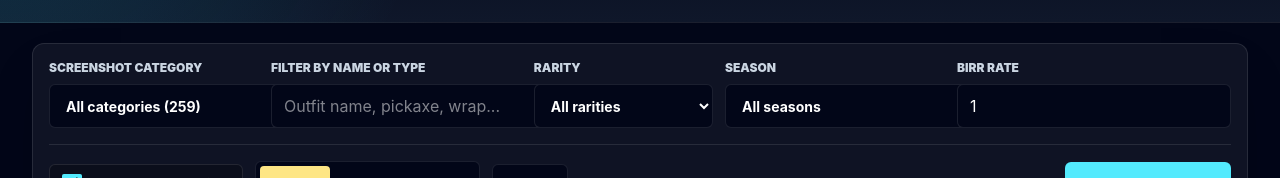
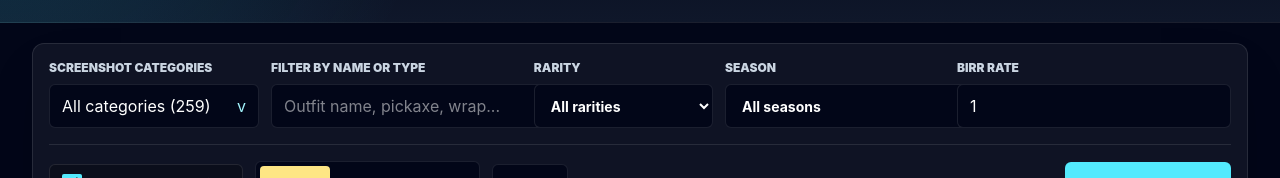
Before and after one commit to AbyssiniaQuest/fortnite-item-shop-shot, a Next.js app: page / in a window 1280 px wide. Shown: the part 182-360 px from the top of the page. Built offline with nearby package versions, Linux system fonts and the light colour scheme.

Commit message:
Add multi-select screenshot category export UI

```diff
--- a/components/ShopGenerator.tsx
+++ b/components/ShopGenerator.tsx
@@ -12,7 +12,6 @@ import {
 
 type ShopGroup = ReturnType<typeof groupShopItems>[number];
 type SplitCount = 1 | 2 | 3;
-type CategorySelection = "all" | ShopCategory;
 
 function splitGroups(groups: ShopGroup[], splitCount: SplitCount) {
   if (splitCount === 1) {
@@ -67,14 +66,20 @@ async function waitForImages(node: HTMLElement) {
         return Promise.resolve();
       }
 
+      const timeout = new Promise<void>((resolve) => {
+        window.setTimeout(resolve, 12000);
+      });
+
       if (typeof image.decode === "function") {
-        return image.decode().catch(() => undefined);
+        return Promise.race([image.decode().catch(() => undefined), timeout]);
       }
 
-      return new Promise<void>((resolve) => {
+      const imageEvent = new Promise<void>((resolve) => {
         image.addEventListener("load", () => resolve(), { once: true });
         image.addEventListener("error", () => resolve(), { once: true });
       });
+
+      return Promise.race([imageEvent, timeout]);
     })
   );
 }
@@ -101,7 +106,8 @@ export function ShopGenerator() {
   const [isScreenshotMode, setIsScreenshotMode] = useState(true);
   const [isDownloading, setIsDownloading] = useState(false);
   const [downloadMessage, setDownloadMessage] = useState("");
-  const [categorySelection, setCategorySelection] = useState<CategorySelection>("all");
+  const [selectedCategories, setSelectedCategories] = useState<ShopCategory[]>([...SHOP_CATEGORIES]);
+  const [isCategoryMenuOpen, setIsCategoryMenuOpen] = useState(false);
   const [nameFilter, setNameFilter] = useState("");
   const [rarityFilter, setRarityFilter] = useState("all");
   const [seasonFilter, setSeasonFilter] = useState("all");
@@ -154,9 +160,10 @@ export function ShopGenerator() {
 
   const filteredItems = useMemo(() => {
     const normalizedName = nameFilter.trim().toLowerCase();
+    const selectedCategorySet = new Set(selectedCategories);
 
     return (shop?.items ?? []).filter((item) => {
-      const matchesCategory = categorySelection === "all" || categorySelection === item.category;
+      const matchesCategory = selectedCategorySet.has(item.category);
       const matchesName =
         !normalizedName ||
         item.name.toLowerCase().includes(normalizedName) ||
@@ -166,14 +173,18 @@ export function ShopGenerator() {
 
       return matchesCategory && matchesName && matchesRarity && matchesSeason;
     });
-  }, [categorySelection, nameFilter, rarityFilter, seasonFilter, shop]);
+  }, [nameFilter, rarityFilter, seasonFilter, selectedCategories, shop]);
 
   const groups = useMemo(() => groupShopItems(filteredItems), [filteredItems]);
   const splitPages = useMemo(() => splitGroups(groups, splitCount), [groups, splitCount]);
   const totalShopCount = shop?.items.length ?? 0;
   const filteredCount = filteredItems.length;
   const totalVbucks = filteredItems.reduce((sum, item) => sum + item.price, 0);
-  const categorySummary = categorySelection === "all" ? "All categories" : categoryLabels[categorySelection];
+  const visibleCategorySummary = groups.map((group) => group.label).join(", ");
+  const categorySummary =
+    selectedCategories.length === SHOP_CATEGORIES.length
+      ? "All categories"
+      : visibleCategorySummary || selectedCategories.map((category) => categoryLabels[category]).join(", ");
   const activeFilterLabel = [
     categorySummary,
     nameFilter.trim() ? `Name: ${nameFilter.trim()}` : "",
@@ -183,8 +194,27 @@ export function ShopGenerator() {
     .filter(Boolean)
     .join(" / ");
 
+  function toggleCategory(category: ShopCategory) {
+    setSelectedCategories((current) => {
+      if (current.includes(category)) {
+        const next = current.filter((selectedCategory) => selectedCategory !== category);
+        return next.length > 0 ? next : current;
+      }
+
+      return [...current, category];
+    });
+  }
+
+  function selectAllCategories() {
+    setSelectedCategories([...SHOP_CATEGORIES]);
+  }
+
+  function clearCategorySelection() {
+    setSelectedCategories(["skins"]);
+  }
+
   function resetFilters() {
-    setCategorySelection("all");
+    selectAllCategories();
     setNameFilter("");
     setRarityFilter("all");
     setSeasonFilter("all");
@@ -282,21 +312,71 @@ export function ShopGenerator() {
             <div className="flex flex-wrap items-end gap-3">
               <label className="grid min-w-[210px] flex-1 gap-2">
                 <span className="text-xs font-black uppercase tracking-normal text-slate-300">
-                  Screenshot category
+                  Screenshot categories
                 </span>
-                <select
-                  className="h-11 rounded-md border border-white/10 bg-slate-950 px-3 text-sm font-bold text-white outline-none ring-cyan-300/30 focus:ring-4"
-                  data-testid="category-select"
-                  onChange={(event) => setCategorySelection(event.target.value as CategorySelection)}
-                  value={categorySelection}
-                >
-                  <option value="all">All categories ({totalShopCount})</option>
-                  {SHOP_CATEGORIES.map((category) => (
-                    <option key={category} value={category}>
-                      {categoryLabels[category]} only ({categoryCounts.get(category) ?? 0})
-                    </option>
-                  ))}
-                </select>
+                <div className="relative">
+                  <button
+                    className="flex h-11 w-full items-center justify-between gap-3 rounded-md border border-white/10 bg-slate-950 px-3 text-left text-sm font-bold text-white outline-none ring-cyan-300/30 transition hover:bg-white/[0.06] focus:ring-4"
+                    data-testid="category-select"
+                    onClick={() => setIsCategoryMenuOpen((isOpen) => !isOpen)}
+                    type="button"
+                  >
+                    <span className="truncate">
+                      {selectedCategories.length === SHOP_CATEGORIES.length
+                        ? `All categories (${totalShopCount})`
+                        : `${selectedCategories.length} selected`}
+                    </span>
+                    <span aria-hidden="true" className="text-cyan-200">
+                      v
+                    </span>
+                  </button>
+
+                  {isCategoryMenuOpen ? (
+                    <div className="absolute left-0 right-0 z-30 mt-2 max-h-96 overflow-auto rounded-lg border border-white/10 bg-slate-950 p-2 shadow-2xl shadow-black/50">
+                      <div className="mb-2 grid grid-cols-2 gap-2">
+                        <button
+                          className="h-9 rounded-md bg-cyan-300 px-3 text-xs font-black text-slate-950"
+                          onClick={selectAllCategories}
+                          type="button"
+                        >
+                          Select all
+                        </button>
+                        <button
+                          className="h-9 rounded-md border border-white/10 bg-black/30 px-3 text-xs font-black text-slate-200"
+                          onClick={clearCategorySelection}
+                          type="button"
+                        >
+                          Skins only
+                        </button>
+                      </div>
+
+                      <div className="grid gap-1">
+                        {SHOP_CATEGORIES.map((category) => {
+                          const isSelected = selectedCategories.includes(category);
+
+                          return (
+                            <label
+                              className="flex min-h-10 cursor-pointer items-center justify-between gap-3 rounded-md px-2 text-sm font-bold text-slate-100 hover:bg-white/[0.06]"
+                              key={category}
+                            >
+                              <span className="flex items-center gap-3">
+                                <input
+                                  checked={isSelected}
+                                  className="h-4 w-4 accent-cyan-300"
+                                  data-testid={`category-check-${category}`}
+                                  onChange={() => toggleCategory(category)}
+                                  type="checkbox"
+                                />
+                                <span>{categoryLabels[category]}</span>
+                              </span>
+                              <span className="text-xs text-slate-400">{categoryCounts.get(category) ?? 0}</span>
+                            </label>
+                          );
+                        })}
+                      </div>
+                    </div>
+                  ) : null}
+                </div>
               </label>
 
               <label className="grid min-w-[220px] flex-[1.4] gap-2">
```
